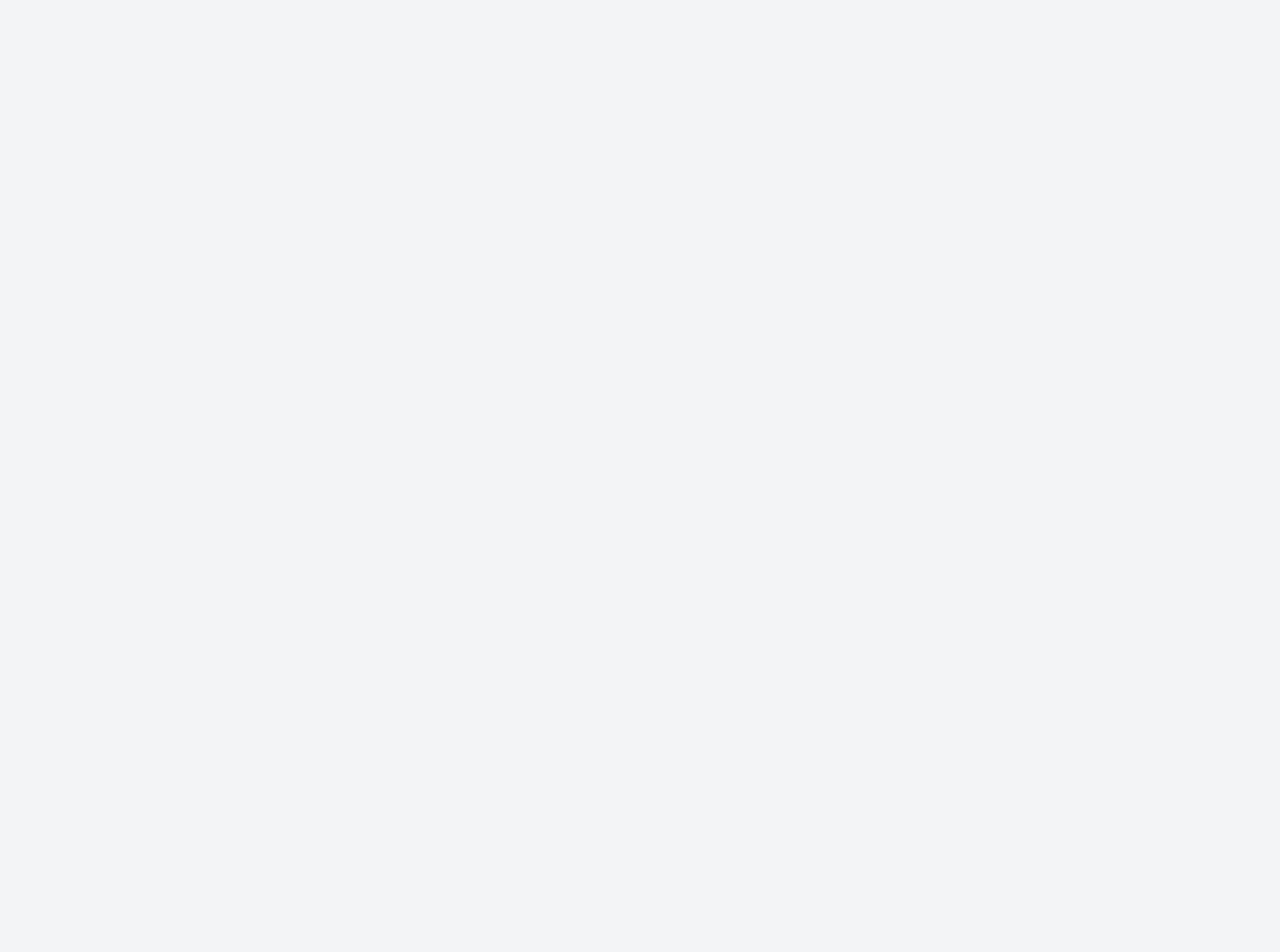
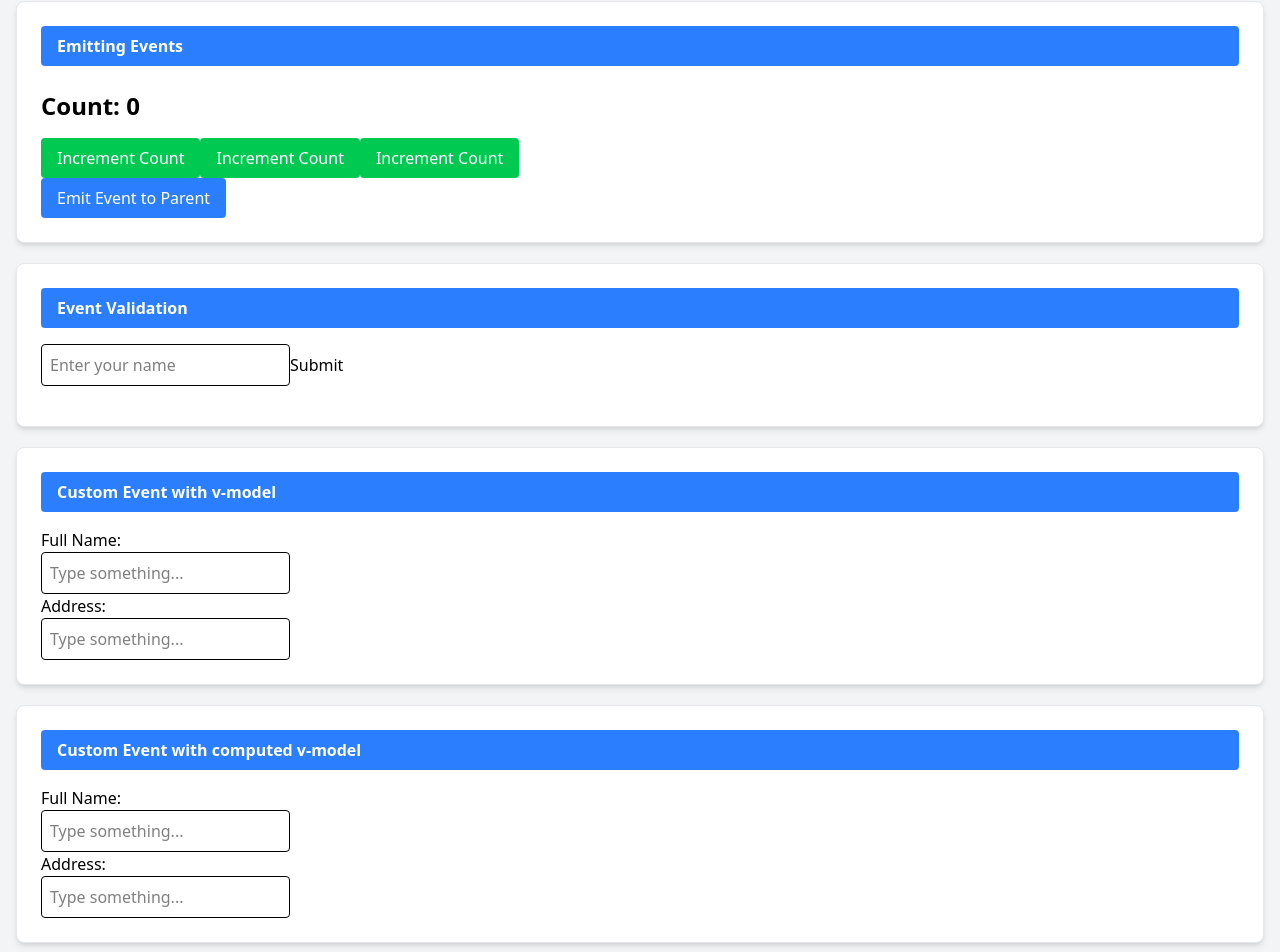
Before and after one commit to shahnewazz/vue-practice, a Vue app: page / in a window 1280 px wide. Shown: the part 149-1101 px from the top of the page. Before the commit the page ends 800 px from the top, so only its background shows below. Built offline with nearby package versions, Linux system fonts and the light colour scheme.

Commit message:
added changes

```diff
--- a/src/App.vue
+++ b/src/App.vue
@@ -1,10 +1,76 @@
 <script setup>
+import { ref } from 'vue';
+import ChildComponent from './components/ChildComponent.vue';
+import Count from './components/Count.vue';
+import CountWithArg from './components/CountWithArg.vue';
+import EventValidation from './components/EventValidation.vue';
+import Input from './components/Input.vue';
+import InputWithComputed from './components/InputWithComputed.vue';
+
+function showChildEvent(message) {
+  alert(message);
+}
+
+const count = ref(0);
+
+function increaseWithArg(n) {
+  count.value += n;
+}
+
+// declare emits
+// const emit = defineEmits(['increment']);
+const emit = defineEmits({
+  fsubmit: ({name}) => {
+    return typeof name === 'string' && name.length > 0;
+  }
+});
+
+
+function submitForm(name) {
+  emit('fsubmit', { name });
+  alert('Form submitted!' + name);
+}
+
+const fullName = ref('');
+const address = ref('');
 
 </script>
 
 <template>
   <div class="container mx-auto p-4">
-    <h1 class="text-4xl font-bold text-blue-600">Hello, Tailwind CSS with Vite and Vue!</h1>
+    <h1 class="text-4xl font-bold text-blue-600">Component Event</h1>
+    <div class="topic-box">
+      <p class="topic-content">A componet can emit events to its parent component using the <code>emit</code> function provided by the <code>setup</code> context.</p>
+    </div>
+    <div class="topic-box">
+      <h2 class="topic-header">Emitting Events</h2>
+      <div class="mt-6">
+        <h2 class="text-2xl font-semibold mb-4">Count: {{ count }}</h2>
+        <Count @increment="count++" />
+        <CountWithArg @increment="(n) => count += n" />
+        <CountWithArg @increment="increaseWithArg" />
+      </div>
+
+      <ChildComponent @child-event="showChildEvent" />
+    </div>
+    <div class="topic-box">
+      <h2 class="topic-header">Event Validation</h2>
+      <EventValidation @fsubmit="submitForm" />
+    </div>
+    <div class="topic-box">
+      <h2 class="topic-header">Custom Event with v-model</h2>
+      <p>Full Name: {{ fullName }}</p>
+      <Input v-model="fullName" />
+      <p>Address: {{ address }}</p>
+      <Input v-model="address" />
+    </div>
+    <div class="topic-box">
+      <h2 class="topic-header">Custom Event with computed v-model</h2>
+      <p>Full Name: {{ fullName }}</p>
+      <InputWithComputed v-model="fullName" />
+      <p>Address: {{ address }}</p>
+      <InputWithComputed v-model="address" />
+    </div>
   </div>
 </template>
 
--- /dev/null
+++ b/src/components/ChildComponent.vue
@@ -0,0 +1,14 @@
+<script setup>
+
+</script>
+
+<template>
+  <button class="bg-blue-500 text-white px-4 py-2 rounded hover:bg-blue-600"
+    @click="$emit('childEvent', 'Hello from Child Component!')">
+    Emit Event to Parent
+  </button>
+</template>
+
+<style scoped>
+
+</style>
--- /dev/null
+++ b/src/components/Count.vue
@@ -0,0 +1,14 @@
+<script setup>
+
+</script>
+
+<template>
+  <button @click="$emit('increment')"
+    class="bg-green-500 text-white px-4 py-2 rounded hover:bg-green-600">
+    Increment Count
+  </button>
+</template>
+
+<style scoped>
+
+</style>
--- /dev/null
+++ b/src/components/CountWithArg.vue
@@ -0,0 +1,14 @@
+<script setup>
+
+</script>
+
+<template>
+  <button @click="$emit('increment', 10)"
+    class="bg-green-500 text-white px-4 py-2 rounded hover:bg-green-600">
+    Increment Count
+  </button>
+</template>
+
+<style scoped>
+
+</style>
--- /dev/null
+++ b/src/components/EventValidation.vue
@@ -0,0 +1,18 @@
+<script setup>
+import { ref } from 'vue';
+
+const name = ref('');
+</script>
+
+<template>
+  <form @submit.prevent="$emit('fsubmit', name)">
+    <input v-model="name" placeholder="Enter your name" class="border p-2 rounded mb-4" />
+    <button type="submit">
+      Submit
+    </button>
+  </form>
+</template>
+
+<style scoped>
+
+</style>
--- /dev/null
+++ b/src/components/Input.vue
@@ -0,0 +1,17 @@
+<script setup>
+const props = defineProps(['modelValue']);
+const emit = defineEmits(['update:modelValue']);
+</script>
+
+<template>
+    <input
+        class="border p-2 rounded"
+        placeholder="Type something..."
+        :value="modelValue"
+        @input="$emit('update:modelValue', $event.target.value)"
+    />
+</template>
+
+<style scoped>
+
+</style>
--- /dev/null
+++ b/src/components/InputWithComputed.vue
@@ -0,0 +1,28 @@
+<script setup>
+import { computed } from 'vue';
+
+const props = defineProps(['modelValue']);
+const emit = defineEmits(['update:modelValue']);
+
+const value = computed({
+  get() {
+    return props.modelValue;
+  },
+  set(val) {
+    emit('update:modelValue', val);
+  }
+});
+
+</script>
+
+<template>
+  <input
+        class="border p-2 rounded"
+        placeholder="Type something..."
+        v-model="value"
+    />
+</template>
+
+<style scoped>
+
+</style>
```
